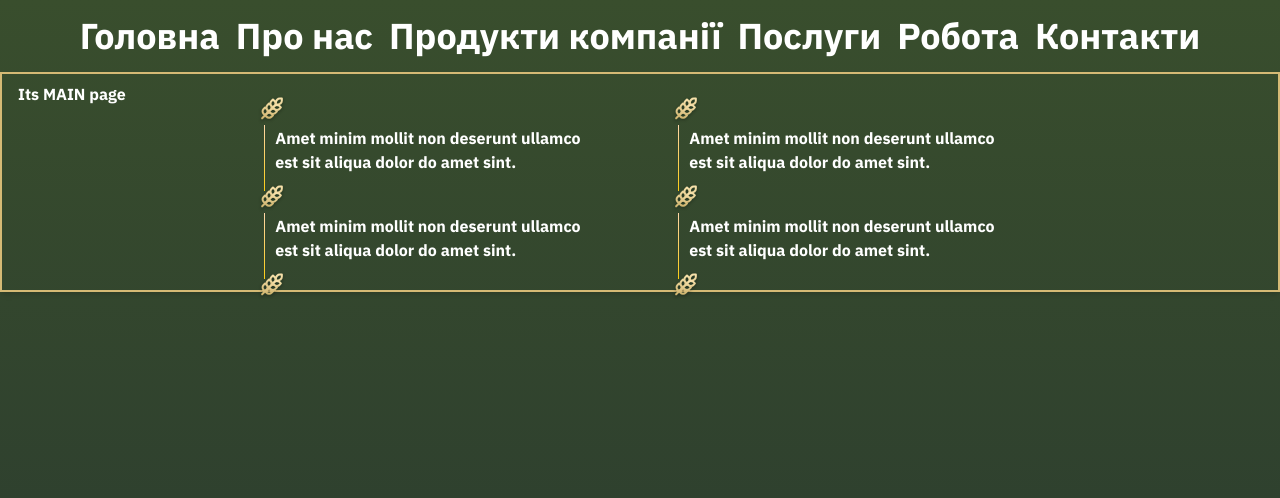
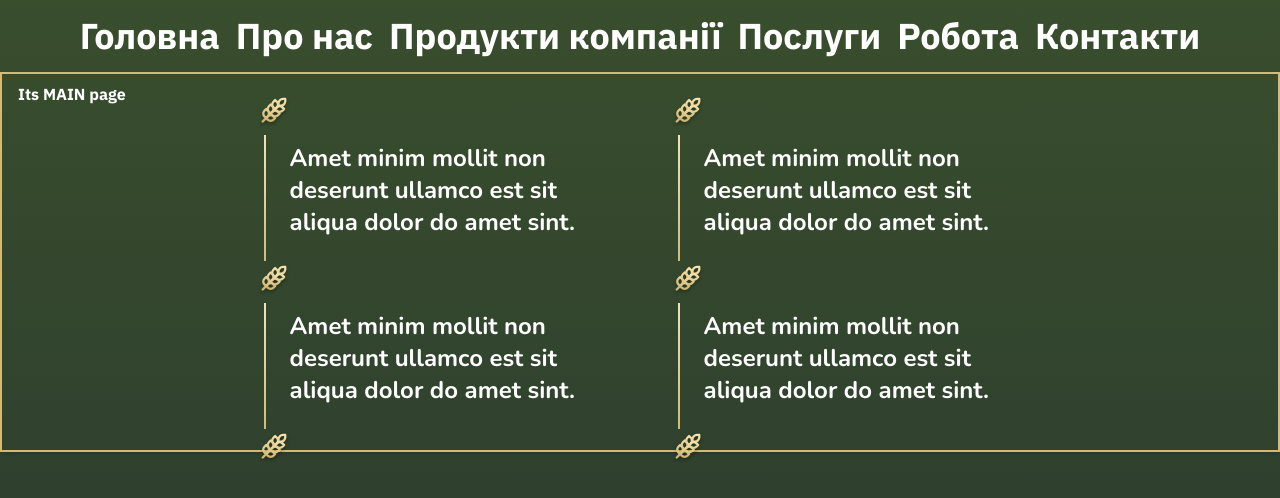
Before and after one commit to yuliiamaiboroda/ahrokhimpromtsentr, a Next.js app: page / in a window 1280 px wide. Shown: the top 498 px of the page. Built offline with nearby package versions, Linux system fonts and the light colour scheme.

Commit message:
first version of advantages.section

```diff
--- a/src/app/page.tsx
+++ b/src/app/page.tsx
@@ -1,4 +1,4 @@
-import AdvantagesSection from '@/components/AdvantagesSection/AdvantagesSection';
+import AdvantagesSection from '@/components/AdvantagesSection';
 
 export default function Home() {
   return (
--- a/src/components/AdvantagesSection/AdvantagesSection.tsx
+++ b/src/components/AdvantagesSection/AdvantagesSection.tsx
@@ -1,60 +1,56 @@
-import Image from "next/image";
-import ColossusIcon from "public/mainPage/colossus.svg";
+import Image from 'next/image';
+import ColossusIcon from 'public/mainPage/colossus.svg';
 
-// TODO: rewrite fixed width, add gradient , check sizes
-
-// TODO: add text styles after thema will be deployed
-
-// TODO: discuss afterelement or live that variant and delete extra svg
+// TODO: rewrite on real text  , check sizes, rewrite on svg sprite
 
 export default function AdvantagesSection() {
   return (
     <section>
-      <ul className="grid  md:grid-cols-2	md:gap-x-[76px] max-w-xs md:max-w-2xl xl:max-w-[752px] mx-auto ">
-        <li className="relative flex items-center gap-2.5		">
+      <ul className="grid  md:grid-cols-2	md:gap-x-[76px]  max-w-[210px]  md:max-w-2xl xl:max-w-[752px] mx-auto ">
+        <li className="relative flex items-center gap-2.5	md:gap-5 xl:gap-6	">
           <Image
             src={ColossusIcon}
             alt="colossus"
-            className="absolute -top-2.5 -left-1.5		h-6 w-6 md:h-7 md:w-7"
+            className="absolute -top-2.5 -left-1.5		h-6 w-6 md:h-7 md:w-7 xl:h-8 xl:w-8"
           />
-          <span className="block h-3/4	 md:mt-[15px]	 bg-gradient-to-b from-orange-200 to-yellow-400 w-0.5	"></span>
-          <span className="py-5">
+          <span className="block h-3/4	 md:mt-[15px]	bg-light-gradient  w-0.5 md:w-1 "></span>
+          <span className="py-5  md:py-9 font-body font-bold	text-primary text-base	md:text-xl xl:text-2xl">
             Amet minim mollit non deserunt ullamco est sit aliqua dolor do amet
             sint.
           </span>
         </li>
-        <li className="relative flex items-center gap-2.5		">
+        <li className="relative flex items-center gap-2.5	md:gap-5 xl:gap-6	">
           <Image
             src={ColossusIcon}
             alt="colossus"
-            className="absolute -top-2.5 -left-1.5		h-6 w-6 md:h-7 md:w-7"
+            className="absolute -top-2.5 -left-1.5		h-6 w-6 md:h-7 md:w-7 xl:h-8 xl:w-8"
           />
-          <span className="block h-3/4	 md:mt-[15px]	 bg-gradient-to-b from-orange-200 to-yellow-400 w-0.5	"></span>
-          <span className="py-5">
+          <span className="block h-3/4	 md:mt-[15px]	bg-light-gradient  w-0.5 md:w-1 "></span>
+          <span className="py-5  md:py-9 font-body font-bold	text-primary text-base	md:text-xl xl:text-2xl">
             Amet minim mollit non deserunt ullamco est sit aliqua dolor do amet
             sint.
           </span>
         </li>
-        <li className="relative flex items-center gap-2.5	">
+        <li className="relative flex items-center gap-2.5	md:gap-5 xl:gap-6	">
           <Image
             src={ColossusIcon}
             alt="colossus"
-            className="absolute -top-2.5 -left-1.5		h-6 w-6 md:h-7 md:w-7"
+            className="absolute -top-2.5 -left-1.5		h-6 w-6 md:h-7 md:w-7 xl:h-8 xl:w-8"
           />
-          <span className="block h-3/4	 md:mt-[15px]	 bg-gradient-to-b from-orange-200 to-yellow-400 w-0.5	"></span>
-          <span className="py-5">
+          <span className="block h-3/4	 md:mt-[15px]	bg-light-gradient  w-0.5 md:w-1 "></span>
+          <span className="py-5  md:py-9 font-body font-bold	text-primary text-base	md:text-xl xl:text-2xl">
             Amet minim mollit non deserunt ullamco est sit aliqua dolor do amet
             sint.
           </span>
         </li>
-        <li className="relative flex items-center gap-2.5		">
+        <li className="relative flex items-center gap-2.5	md:gap-5 xl:gap-6	">
           <Image
             src={ColossusIcon}
             alt="colossus"
-            className="absolute -top-2.5 -left-1.5		h-6 w-6 md:h-7 md:w-7"
+            className="absolute -top-2.5 -left-1.5		h-6 w-6 md:h-7 md:w-7 xl:h-8 xl:w-8"
           />
-          <span className="block h-3/4	 md:mt-[15px]	 bg-gradient-to-b from-orange-200 to-yellow-400 w-0.5	"></span>
-          <span className="py-5">
+          <span className="block h-3/4	 md:mt-[15px]	bg-light-gradient  w-0.5 md:w-1 "></span>
+          <span className="py-5  md:py-9 font-body font-bold	text-primary text-base	md:text-xl xl:text-2xl">
             Amet minim mollit non deserunt ullamco est sit aliqua dolor do amet
             sint.
           </span>
@@ -64,22 +60,16 @@ export default function AdvantagesSection() {
           <Image
             src={ColossusIcon}
             alt="colossus"
-            className="absolute -top-2.5 -left-1.5		h-6 w-6 md:h-7 md:w-7"
+            className="absolute -top-2.5 -left-1.5		h-6 w-6 md:h-7 md:w-7 xl:h-8 xl:w-8"
           />
         </li>
         <li className="relative max-md:hidden">
           <Image
             src={ColossusIcon}
             alt="colossus"
-            className="absolute -top-2.5 -left-1.5		h-6 w-6 md:h-7 md:w-7"
+            className="absolute -top-2.5 -left-1.5		h-6 w-6 md:h-7 md:w-7 xl:h-8 xl:w-8"
           />
         </li>
-        {/* <li className="relative">
-          <span className="block py-5 before:block before:absolute before:content-advantagesSectionColossus	before:top1/4 before:w-6 before:h-6 after:block after:h-1 after:absolute after:content-advantagesSectionLine ">
-            Amet minim mollit non deserunt ullamco est sit aliqua dolor do amet
-            sint.
-          </span>
-        </li> */}
       </ul>
     </section>
   );
--- /dev/null
+++ b/src/components/AdvantagesSection/index.tsx
@@ -0,0 +1 @@
+export { default } from './AdvantagesSection';
```
